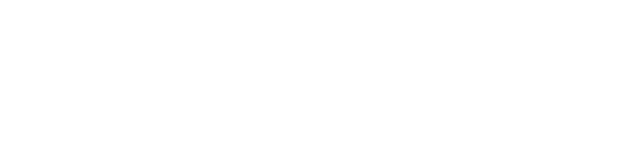
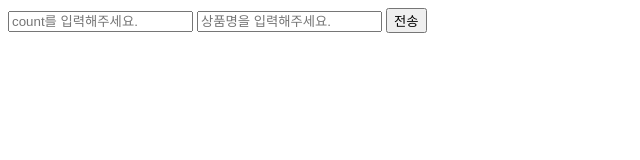
Before and after one commit to KimInteger/dbprac, a website: page public/index.html in a window 1280 px wide. Shown: the whole page, without its empty margins (0-640 px from the left). Drawn offline with Linux system fonts and the light colour scheme.

Commit message:
form데이터 작성

```diff
--- a/public/index.html
+++ b/public/index.html
@@ -6,6 +6,13 @@
   <title>Document</title>
 </head>
 <body>
-
+  <div id="root">
+    <form action="post" id="testForm">
+      <input type="text" name="count" placeholder="count를 입력해주세요.">
+      <input type="text" name="product" placeholder="상품명을 입력해주세요.">
+      <button type="submit">전송</button>
+    </form>
+  </div>
+  <script src="./script.js"></script>
 </body>
 </html>
```
